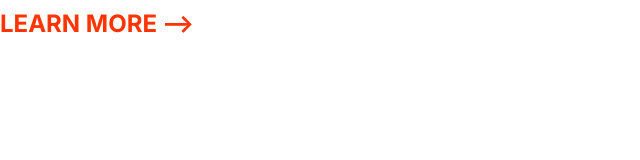
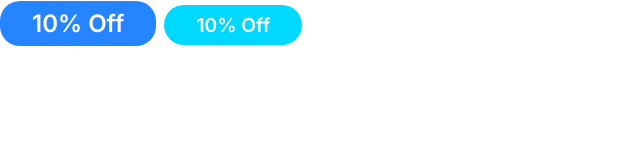
Before and after one commit to philiphbk/moshify, a plain HTML site: page index.html in a window 1280 px wide. Shown: the whole page, without its empty margins (0-640 px from the left). Drawn offline with Linux system fonts and the light colour scheme.

Commit message:
Define Badge Component.

```diff
--- a/css/styles.css
+++ b/css/styles.css
@@ -86,3 +86,37 @@ a {
     font-size: 1.5rem;
   }
 }
+
+/* Badges */
+
+.badge {
+  border-radius: 20px;
+  font-size: 2rem;
+  font-weight: 600;
+  padding: 0.5rem 2rem;
+  white-space: nowrap;
+}
+
+.badge--primary {
+  background: var(--color-primary);
+  color: #fff;
+}
+
+.badge--secondary {
+  background: var(--color-secondary);
+  color: #fff;
+}
+
+.badge--small {
+  font-size: 1.6rem;
+}
+
+@media screen and (min-width: 1024px) {
+  .badge {
+    font-size: 1.5rem;
+  }
+
+  .badge--small {
+    font-size: 1.2rem;
+  }
+}
--- a/index.html
+++ b/index.html
@@ -8,13 +8,14 @@
     <link rel="preconnect" href="https://fonts.googleapis.com" />
     <link rel="preconnect" href="https://fonts.gstatic.com" crossorigin />
     <link
-      href="https://fonts.googleapis.com/css2?family=Inter:wght@400;700&display=swap"
+      href="https://fonts.googleapis.com/css2?family=Inter:wght@400;600;700&display=swap"
       rel="stylesheet"
     />
     <link rel="stylesheet" href="css/normalize.css" />
     <link rel="stylesheet" href="css/styles.css" />
   </head>
   <body>
-    <a href="#" class="link-arrow">Learn More</a>
+    <span class="badge badge--primary">10% Off</span>
+    <span class="badge badge--secondary badge--small">10% Off</span>
   </body>
 </html>
```
Also changed, not shown: components/badges.html (added, +3 -0 lines).
